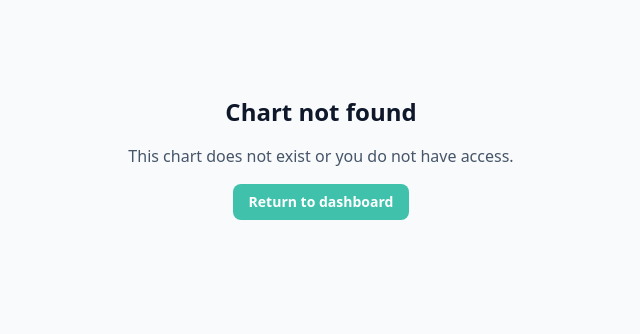
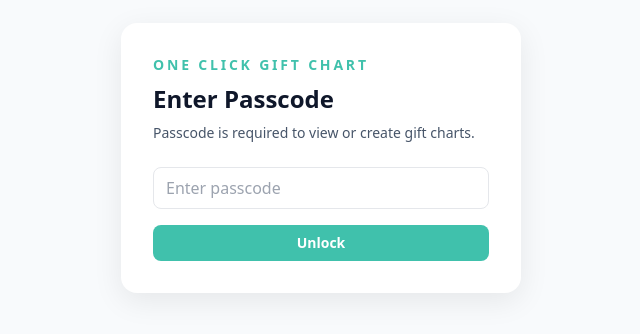
Before and after one commit to akshayganesh160896/one-click-gift-chart, a Next.js app: page /unlock in a window 1280 px wide. Before the commit this address had no page. Shown: the part 242-576 px from the top of the page, without its empty margins (319-959 px from the left). Built offline with nearby package versions, Linux system fonts and the light colour scheme.

Commit message:
Add app-wide passcode gate for chart access

```diff
--- /dev/null
+++ b/app/api/access/route.ts
@@ -0,0 +1,19 @@
+import { NextResponse } from 'next/server';
+import { APP_ACCESS_COOKIE, isValidAppPasscode } from '@/lib/passcode';
+
+export async function POST(request: Request) {
+  const body = await request.json().catch(() => ({}));
+  if (!isValidAppPasscode(body?.passcode)) {
+    return NextResponse.json({ error: 'Invalid passcode' }, { status: 401 });
+  }
+
+  const response = NextResponse.json({ ok: true });
+  response.cookies.set(APP_ACCESS_COOKIE, 'ok', {
+    httpOnly: true,
+    sameSite: 'lax',
+    secure: process.env.NODE_ENV === 'production',
+    path: '/',
+    maxAge: 60 * 60 * 24 * 30
+  });
+  return response;
+}
--- /dev/null
+++ b/app/unlock/page.tsx
@@ -0,0 +1,11 @@
+import UnlockForm from '@/components/unlock-form';
+
+type UnlockPageProps = {
+  searchParams?: {
+    next?: string;
+  };
+};
+
+export default function UnlockPage({ searchParams }: UnlockPageProps) {
+  return <UnlockForm nextPath={searchParams?.next ?? '/dashboard'} />;
+}
--- /dev/null
+++ b/components/unlock-form.tsx
@@ -0,0 +1,65 @@
+'use client';
+
+import { FormEvent, useState } from 'react';
+import { useRouter } from 'next/navigation';
+
+type UnlockFormProps = {
+  nextPath: string;
+};
+
+export default function UnlockForm({ nextPath }: UnlockFormProps) {
+  const router = useRouter();
+  const [passcode, setPasscode] = useState('');
+  const [error, setError] = useState<string | null>(null);
+  const [submitting, setSubmitting] = useState(false);
+
+  const onSubmit = async (event: FormEvent) => {
+    event.preventDefault();
+    setSubmitting(true);
+    setError(null);
+    try {
+      const response = await fetch('/api/access', {
+        method: 'POST',
+        headers: { 'Content-Type': 'application/json' },
+        body: JSON.stringify({ passcode })
+      });
+      if (!response.ok) {
+        setError('Wrong passcode.');
+        return;
+      }
+      const safeNext = nextPath.startsWith('/') ? nextPath : '/dashboard';
+      router.push(safeNext);
+      router.refresh();
+    } finally {
+      setSubmitting(false);
+    }
+  };
+
+  return (
+    <main className="mx-auto flex min-h-screen max-w-md items-center px-6">
+      <section className="w-full rounded-2xl bg-white p-8 shadow-soft">
+        <p className="mb-2 text-sm font-semibold uppercase tracking-[0.2em] text-brand">One Click Gift Chart</p>
+        <h1 className="mb-2 text-2xl font-bold text-slate-900">Enter Passcode</h1>
+        <p className="mb-6 text-sm text-slate-600">Passcode is required to view or create gift charts.</p>
+        <form onSubmit={onSubmit} className="space-y-4">
+          <input
+            type="password"
+            value={passcode}
+            onChange={(event) => setPasscode(event.target.value)}
+            className="w-full rounded-lg border px-3 py-2"
+            placeholder="Enter passcode"
+            required
+          />
+          <button
+            type="submit"
+            disabled={submitting}
+            className="w-full rounded-lg bg-brand px-4 py-2 text-sm font-semibold text-white"
+          >
+            {submitting ? 'Checking...' : 'Unlock'}
+          </button>
+          {error ? <p className="text-sm text-rose-600">{error}</p> : null}
+        </form>
+      </section>
+    </main>
+  );
+}
--- /dev/null
+++ b/lib/passcode.ts
@@ -0,0 +1,5 @@
+export const APP_PASSCODE = '6144373000';
+export const APP_ACCESS_COOKIE = 'gift_chart_access';
+
+export const isValidAppPasscode = (value: unknown): boolean =>
+  typeof value === 'string' && value === APP_PASSCODE;
```
Also changed, not shown: middleware.ts (added, +29 -0 lines).
